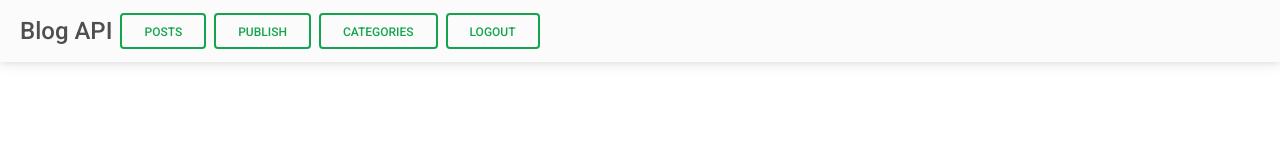
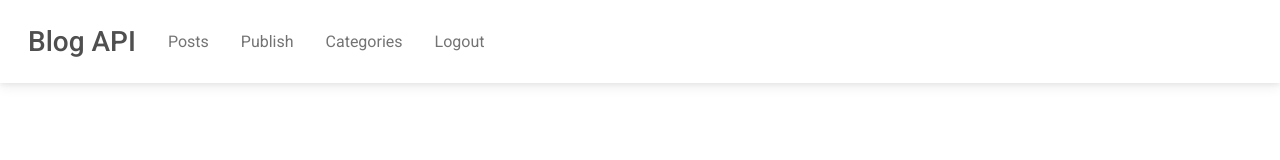
Before and after one commit to breno-albuquerque/blogs-app, a React (Create React App) app: page / in a window 1280 px wide. Shown: the top 160 px of the page. Built offline with nearby package versions, Linux system fonts and the light colour scheme.

Commit message:
feat(components): Substitui botões da NavBar para Links

```diff
--- a/src/components/Header.jsx
+++ b/src/components/Header.jsx
@@ -9,12 +9,14 @@ import {
   MDBBtn,
   MDBCollapse,
   MDBIcon,
+  MDBNavbarLink,
 } from 'mdb-react-ui-kit';
 import styled from 'styled-components';
 
 const NavTitle = styled.h1`
-  font-size: 24px;
-  margin: 8px;
+  font-size: 28px;
+  margin: 16px;
+  margin-right: 24px;
   padding: 0;
 `;
 
@@ -22,24 +24,24 @@ function Header() {
   const [showNav, setShowNav] = useState(false);
   const navigate = useNavigate();
 
-  const handleRedirectClick = ({ target }) => {
-    const { value } = target;
+  const handleRedirectClick = (event, endpoint) => {
+    event.preventDefault();
 
-    if (value === 'publish') {
-      navigate(`/${value}`, { state: { editing: false } });
-    } else if (value === 'home') {
+    if (endpoint === 'publish') {
+      navigate(`/${endpoint}`, { state: { editing: false } });
+    } else if (endpoint === 'home') {
       localStorage.removeItem('token');
       navigate('/');
     } else {
-      navigate(`/${value}`);
+      navigate(`/${endpoint}`);
     }
   };
 
   return (
 
-    <MDBNavbar expand="lg" light bgColor="light">
+    <MDBNavbar expand="lg" light bgColor="ligh">
       <MDBContainer fluid>
-        <NavTitle>Blog API</NavTitle>
+        <NavTitle w-auto>Blog API</NavTitle>
         <MDBNavbarToggler
           type="button"
           aria-expanded="false"
@@ -51,52 +53,40 @@ function Header() {
         <MDBCollapse navbar show={showNav}>
           <MDBNavbarNav>
             <MDBNavbarItem>
-              <MDBBtn
-                outline
-                color="success"
-                className="me-2"
-                value="blogPosts"
+              <MDBNavbarLink
+                className="me-3"
                 type="button"
-                onClick={handleRedirectClick}
+                onClick={(event) => handleRedirectClick(event, 'blogPosts')}
               >
                 Posts
-              </MDBBtn>
+              </MDBNavbarLink>
             </MDBNavbarItem>
             <MDBNavbarItem>
-              <MDBBtn
-                outline
-                color="success"
-                className="me-2"
-                value="publish"
+              <MDBNavbarLink
+                className="me-3"
                 type="button"
-                onClick={handleRedirectClick}
+                onClick={(event) => handleRedirectClick(event, 'publish')}
               >
                 Publish
-              </MDBBtn>
+              </MDBNavbarLink>
             </MDBNavbarItem>
             <MDBNavbarItem>
-              <MDBBtn
-                outline
-                color="success"
-                className="me-2"
-                value="categories"
+              <MDBNavbarLink
+                className="me-3"
                 type="button"
-                onClick={handleRedirectClick}
+                onClick={(event) => handleRedirectClick(event, 'categories')}
               >
-                categories
-              </MDBBtn>
+                Categories
+              </MDBNavbarLink>
             </MDBNavbarItem>
             <MDBNavbarItem>
-              <MDBBtn
-                outline
-                color="success"
-                className="me-2"
-                value="home"
+              <MDBNavbarLink
+                className="me-3"
                 type="button"
-                onClick={handleRedirectClick}
+                onClick={(event) => handleRedirectClick(event, 'home')}
               >
                 Logout
-              </MDBBtn>
+              </MDBNavbarLink>
             </MDBNavbarItem>
           </MDBNavbarNav>
         </MDBCollapse>
```
